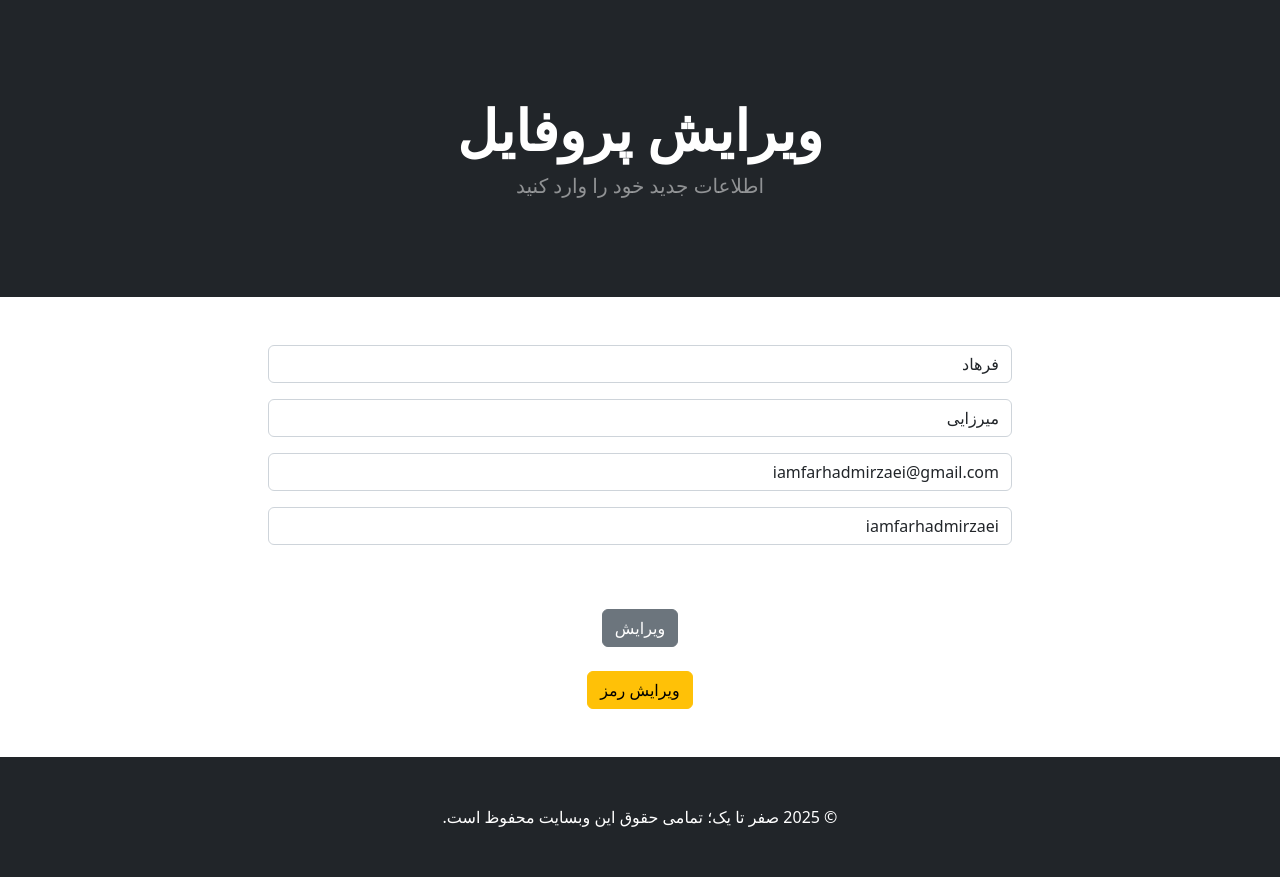
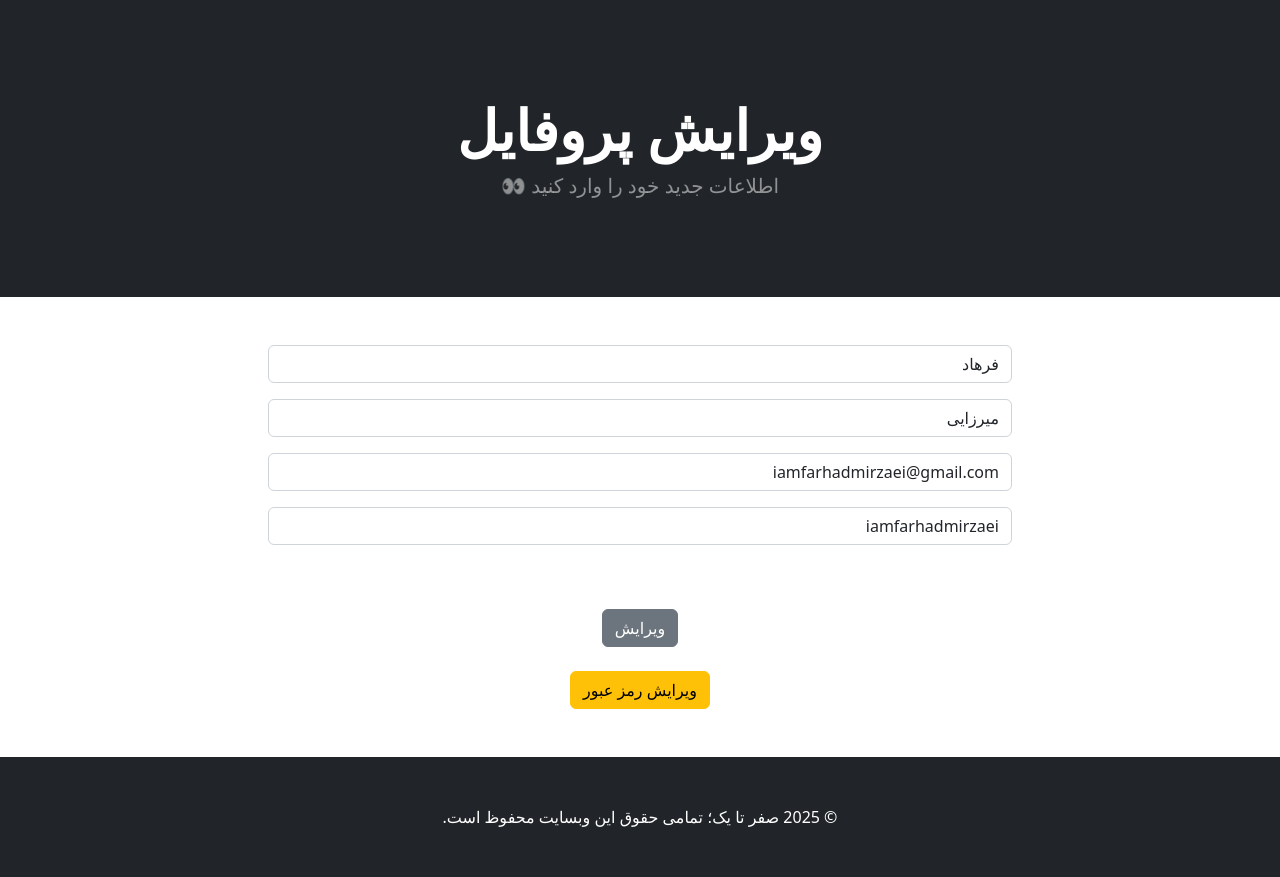
Before and after one commit to IAmFarhadMirzaei/MyStore, a Django app: page /update_user/ in a window 1280 px wide. Shown: the part 56-933 px from the top of the page. Run offline with Django 5.2, Linux system fonts and the light colour scheme; a user stored in the database is signed in; data comes from the database, SQL or seed files in the repository; parts of the project's set-up code (start-up, migrations or seed data) failed here and were passed over; some libraries are stand-ins or nearby versions.

Commit message:
Update update_user.html

```diff
--- a/shop/templates/update_user.html
+++ b/shop/templates/update_user.html
@@ -1,12 +1,12 @@
 {% extends "base.html" %}
 
 {% block content %}
-<!-- Header-->
+
 <header class="bg-dark py-5">
     <div class="container px-4 px-lg-5 my-5">
         <div class="text-center text-white">
-            <h1 class="display-4 fw-bolder">ویرایش پروفایل</h1>
-            <p class="lead fw-normal text-white-50 mb-0">اطلاعات جدید خود را وارد کنید</p>
+            <h1 class="display-4 fw-bolder">ویرایش پروفایل </h1>
+            <p class="lead fw-normal text-white-50 mb-0">اطلاعات جدید خود را وارد کنید &#128064</p>
         </div>
     </div>
 </header>
@@ -23,7 +23,7 @@
                 <button type="submit" class="btn btn-secondary">ویرایش</button>
                 </form>
                 <br>
-                <a href="{% url 'update_password' %}" class="btn btn-warning">ویرایش رمز</a>
+                <a href="{% url 'update_password' %}" class="btn btn-warning">ویرایش رمز عبور</a>
             </div>
         </center>
     </div>
```
